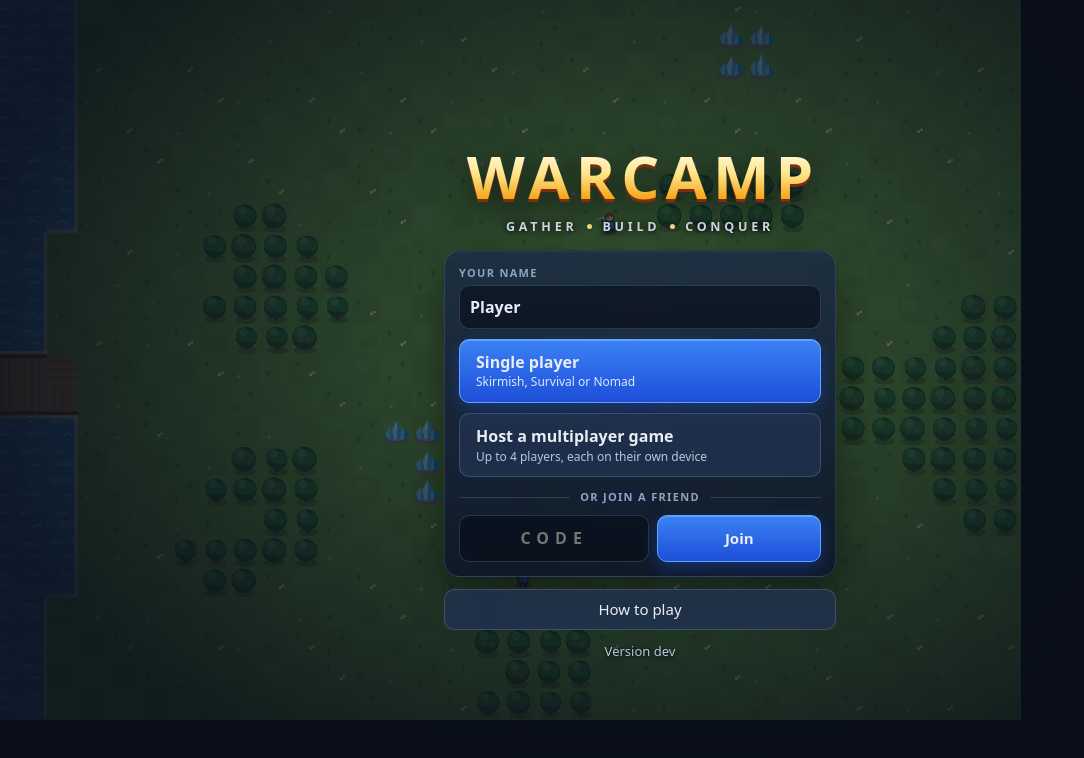
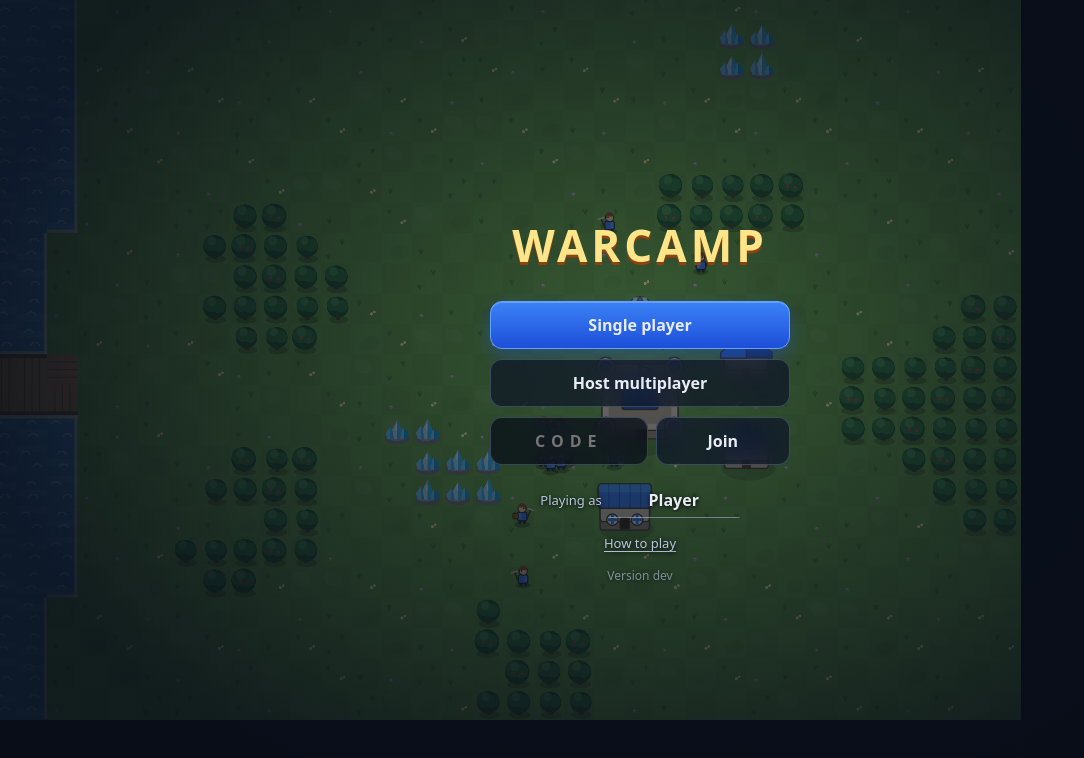
Before and after one commit to CadeWardC/Edge, a plain HTML site: page Warcamp/index.html in a window 1280 px wide. Shown: the whole page, without its empty margins (0-1084 px from the left). Drawn offline with Linux system fonts and the light colour scheme; animation ran at ten frames a second.

Commit message:
Warcamp: a minimal main menu
Just the title and a short column of buttons over the game: Single player,
Host multiplayer, the code and Join. The name is one quiet line underneath
and How to play is a link.

Co-Authored-By: Claude Fable 5.2 <noreply@anthropic.com>
Claude-Session: https://claude.ai/code/session_01CJ3mVqyc5URJupHbSF2mXK

```diff
--- a/Warcamp/css/style.css
+++ b/Warcamp/css/style.css
@@ -557,3 +557,19 @@ button.choice.big small { color: #dbeafe; }
 #lobby .card > .row:last-child #lStart { flex: 2; font-size: 16px; }
 @media (max-width: 380px) { .heroes { grid-template-columns: 1fr; } }
 @media (orientation: landscape) and (max-height: 520px) { .brand h1 { font-size: 38px; } .brand .tag { margin-top: 6px; } #menu .card { width: min(560px, 100%); } }
+
+/* ---------- main menu, kept minimal: a title and a short column of buttons straight over the game ---------- */
+#menu .card { width: min(300px, 100%); gap: 10px; }
+h1.brand { padding: 0 0 14px; text-align: center; }
+#menu .card > button, #menu .row.join > * { min-height: 48px; font-size: 16px; font-weight: 600; border-radius: 12px; }
+#menu .card > button:not(.big), #menu .row.join button { background: rgba(13, 22, 40, .72); border-color: rgba(148, 178, 222, .28); -webkit-backdrop-filter: blur(10px); backdrop-filter: blur(10px); }
+#menu #code { background: rgba(8, 13, 24, .72); border-color: rgba(148, 178, 222, .28); -webkit-backdrop-filter: blur(10px); backdrop-filter: blur(10px); }
+#menu .msg:empty { display: none; }
+#menu .msg { text-shadow: 0 1px 4px #000; }
+.as { justify-content: center; gap: 6px !important; margin-top: 8px; font-size: 13px; color: #b7c6de !important; text-shadow: 0 1px 4px #000; }
+.as input { flex: 0 1 132px !important; padding: 5px 8px; font-size: 16px; font-weight: 600; text-align: center; background: transparent; border-color: transparent; border-bottom: 1px solid rgba(183, 198, 222, .5); border-radius: 0; text-shadow: 0 1px 4px #000; }
+.as input:focus { outline: none; border-bottom-color: #60a5fa; }
+.links { display: flex; justify-content: center; gap: 18px; }
+#menu .links button { background: none !important; border: 0; padding: 6px 4px; min-height: 0; font-size: 13px; color: #b7c6de; text-decoration: underline; text-underline-offset: 3px; text-shadow: 0 1px 4px #000; box-shadow: none; }
+#menu .hint { font-size: 12px; }
+#menu #mVer { opacity: .6; }
--- a/Warcamp/index.html
+++ b/Warcamp/index.html
@@ -51,24 +51,18 @@
 
 <div id="menu" class="screen">
   <div class="card">
-    <header class="brand">
-      <h1>WARCAMP</h1>
-      <p class="tag">Gather <i></i> Build <i></i> Conquer</p>
-    </header>
-    <div class="glass">
-      <label class="field"><span>Your name</span><input id="name" maxlength="12" autocomplete="off" spellcheck="false"></label>
-      <button id="mContinue" class="big rejoin" hidden>Continue your game</button>
-      <button id="mRejoin" class="big rejoin" hidden>Rejoin game</button>
-      <button id="mSingle" class="big choice">Single player<small>Skirmish, Survival or Nomad</small></button>
-      <button id="mHost" class="choice">Host a multiplayer game<small>Up to 4 players, each on their own device</small></button>
-      <div class="or"><span>or join a friend</span></div>
-      <div class="row join">
-        <input id="code" maxlength="4" placeholder="CODE" autocomplete="off" autocapitalize="characters" spellcheck="false">
-        <button id="mJoin" class="big">Join</button>
-      </div>
-      <p id="mMsg" class="msg"></p>
+    <h1 class="brand">WARCAMP</h1>
+    <button id="mContinue" class="big rejoin" hidden>Continue your game</button>
+    <button id="mRejoin" class="big rejoin" hidden>Rejoin game</button>
+    <button id="mSingle" class="big">Single player</button>
+    <button id="mHost">Host multiplayer</button>
+    <div class="row join">
+      <input id="code" maxlength="4" placeholder="CODE" aria-label="Room code" autocomplete="off" autocapitalize="characters" spellcheck="false">
+      <button id="mJoin">Join</button>
     </div>
-    <div class="row minor">
+    <p id="mMsg" class="msg"></p>
+    <label class="as">Playing as <input id="name" maxlength="12" autocomplete="off" spellcheck="false"></label>
+    <div class="links">
       <button id="mHelp">How to play</button>
       <button id="mInstall" hidden>Install app</button>
     </div>
```
